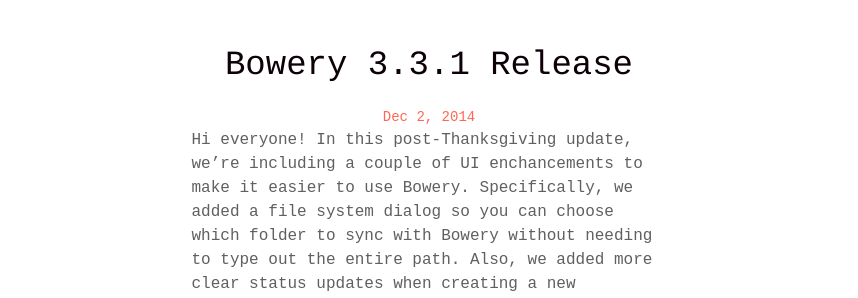
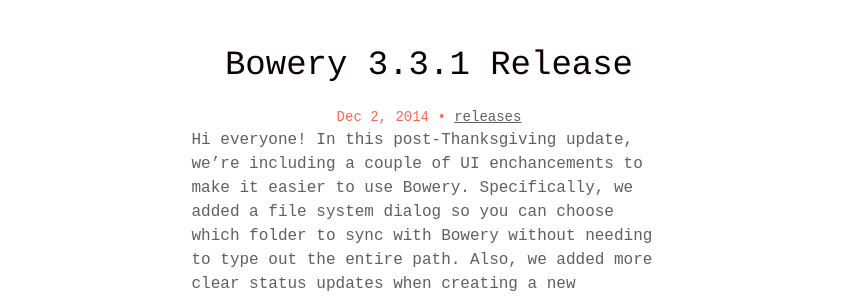
Before and after one commit to Bowery/website, a Jekyll site: the page built from blog/index.html, in a window 1280 px wide and 900 px high. Shown: the part 331-629 px from the top of the window, without its empty margins (211-1069 px from the left). Built offline with Jekyll 4.4.1, drawn with Linux system fonts in a browser that asks for light colours; nearby versions of some CDN libraries; comment, search, counter and statistics services are not loaded; a style sheet for code colours, icons or effects is not loaded.

Commit message:
tag post as release

```diff
--- a/_posts/2014-11-24-bowery-3-3-1-release.markdown
+++ b/_posts/2014-11-24-bowery-3-3-1-release.markdown
@@ -3,6 +3,8 @@
 title:  "Bowery 3.3.1 Release"
 date:   2014-12-02 07:20:00
 categories: posts
+tags:
+- releases
 ---
 
 ![Bowery 3.3.1](http://i.imgur.com/hgN54qo.png)
```
